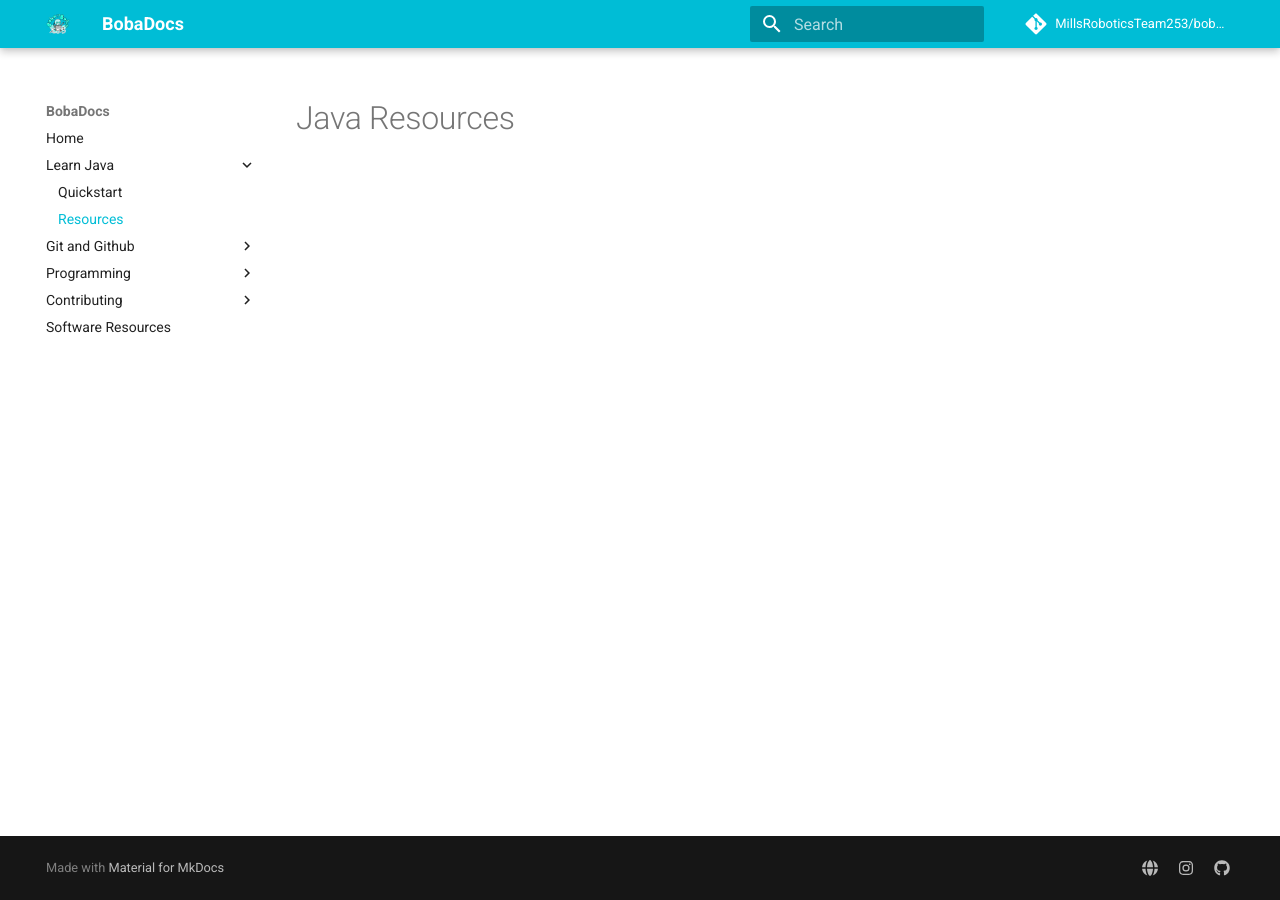
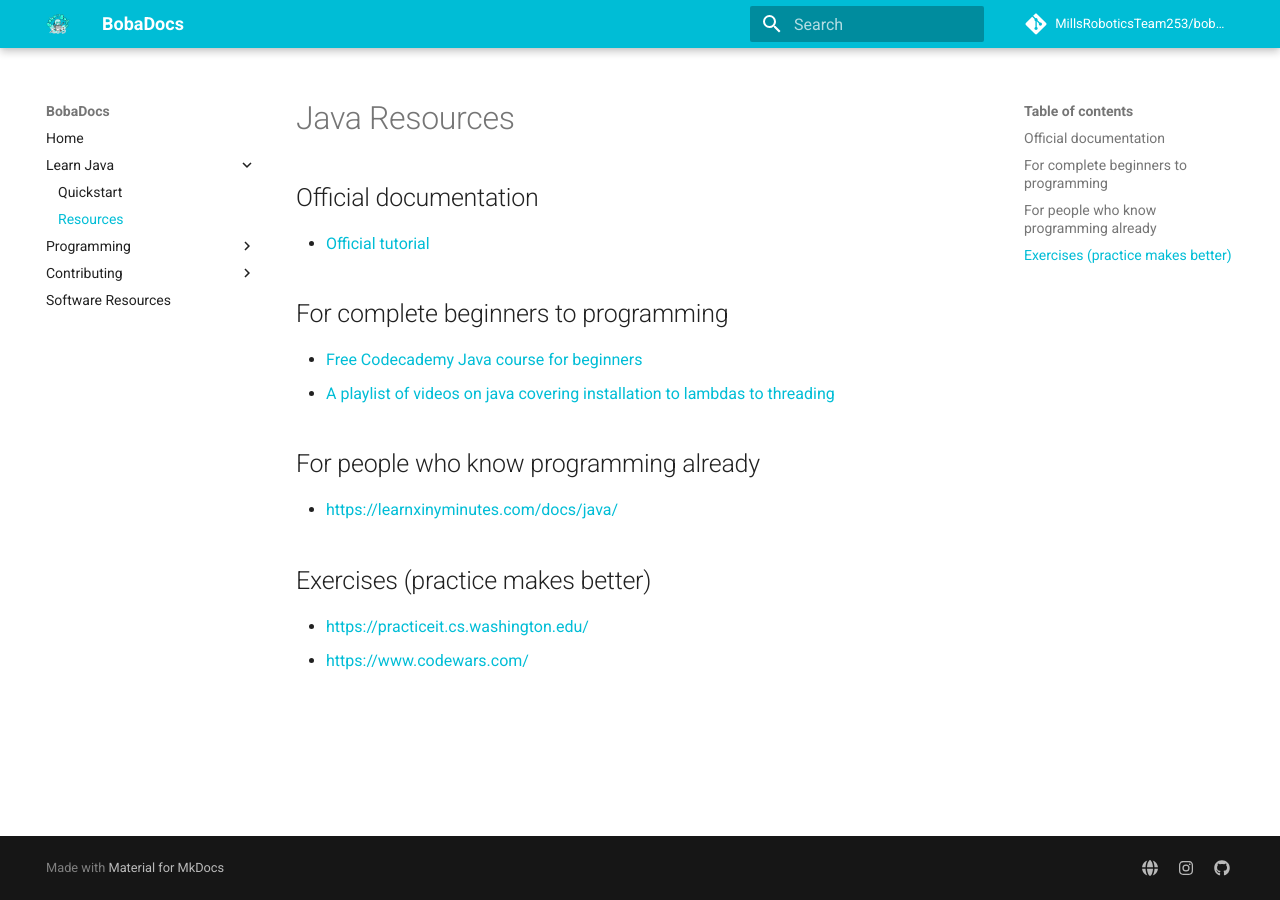
Before and after one commit to bobabots253/bobadocs, an MkDocs documentation site: the page built from docs/learn java/resources.md, in a window 1280 px wide. Built offline with MkDocs 1.6.1 and Material for MkDocs 9.7.7, drawn with Linux system fonts in a browser that asks for light colours; comment, search, counter and statistics services are not loaded.

Commit message:
add resources
Signed-off-by: SebbyLaw <44045823+SebbyLaw@users.noreply.github.com>

```diff
--- a/docs/learn java/resources.md
+++ b/docs/learn java/resources.md
@@ -1 +1,20 @@
 # Java Resources
+
+## Official documentation
+
+- [Official tutorial](https://docs.oracle.com/javase/tutorial/)
+
+
+## For complete beginners to programming
+
+- [Free Codecademy Java course for beginners](https://www.codecademy.com/learn/learn-java/)
+- [A playlist of videos on java covering installation to lambdas to threading](https://www.youtube.com/playlist?list=PLfu_Bpi_zcDPNy6qznvbkGZi7eP_0EL77)
+
+## For people who know programming already
+
+- https://learnxinyminutes.com/docs/java/
+
+## Exercises (practice makes better)
+
+- https://practiceit.cs.washington.edu/
+- https://www.codewars.com/
--- a/mkdocs.yml
+++ b/mkdocs.yml
@@ -12,12 +12,11 @@ repo_url: "https://github.com/MillsRoboticsTeam253/bobadocs"
 nav:
   - Home: index.md
   - Learn Java:
-    - Quickstart: learn java/quickstart.md
+    - Quickstart: learn java/gitstuff.md
     - Resources: learn java/resources.md
-  - Git and Github:
-    - Quickstart: git and github/quickstart.md
   - Programming:
     - Introduction: programming/introduction.md
+    - Github: programming/gitstuff.md
     - Yeet: programming/Yeet.md
   - Contributing:
     - Introduction: contributing/contributing.md
```
Also changed, not shown: docs/programming/gitstuff.md (renamed from docs/git and github/quickstart.md, +4 -1 lines).
